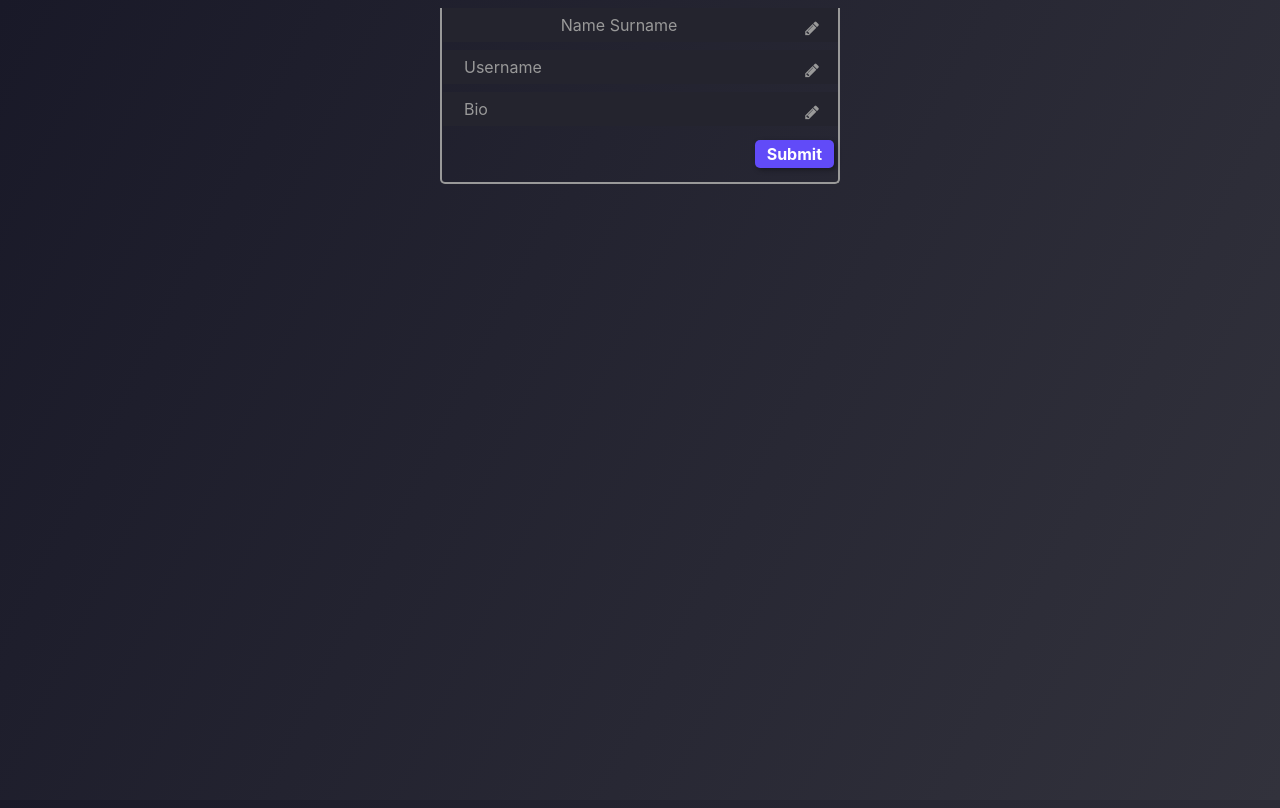
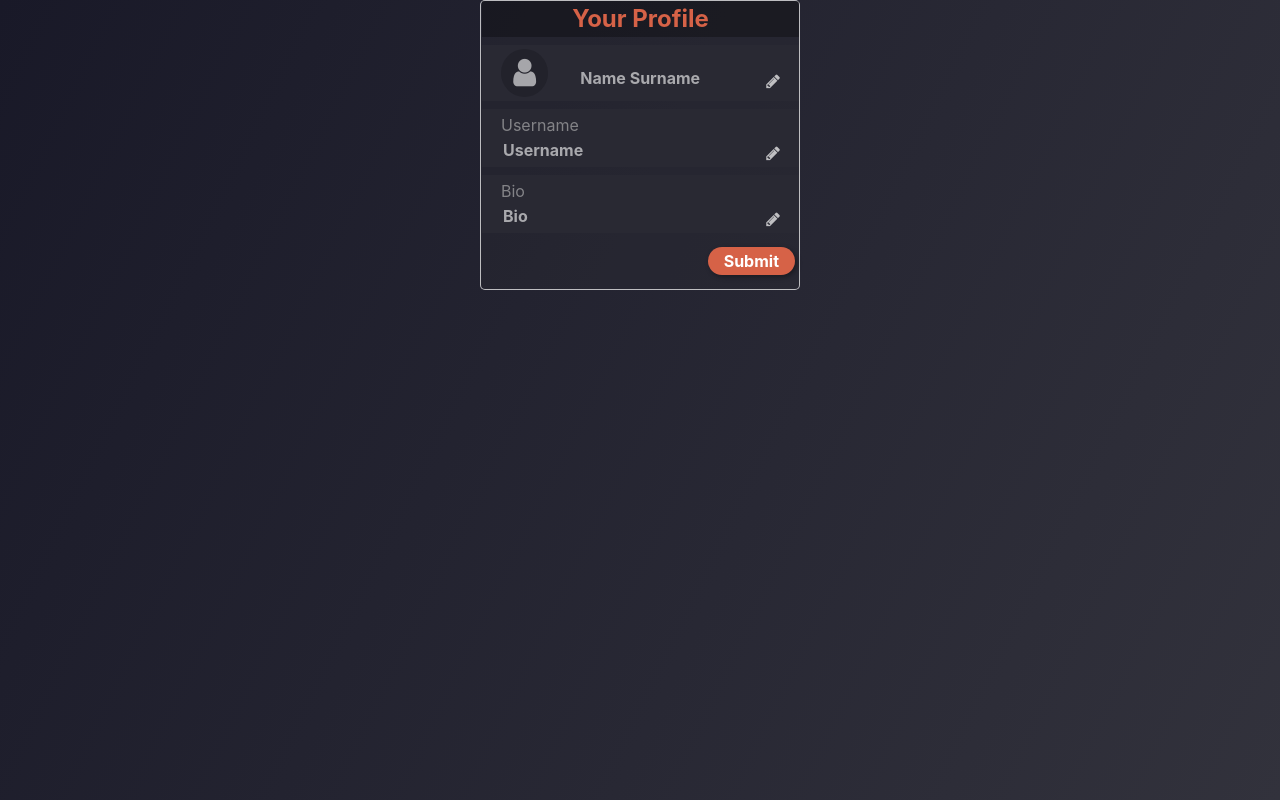
Before and after one commit to TrueChat/Frontend, a React (Create React App) app: page /profile in a window 1280 px wide. Built offline with nearby package versions, Linux system fonts and the light colour scheme; the HTML template or start-up script is replaced by a standard one.

Commit message:
added markup

```diff
--- a/src/pages/common/SubmitButton.scss
+++ b/src/pages/common/SubmitButton.scss
@@ -1,11 +1,12 @@
+@import "../styles/Common";
+
 .Submit-button {
   font-weight: bold;
   color: white;
-  background-color: rgba(45, 45, 55, 1);
   box-shadow: rgba(0, 0, 0, 0.35) 2px 2px 5px;
-  background-color: #614BF8;
-  padding: 0.25rem 0.75rem 0.25rem 0.75rem;
-  border-radius: 5px;
+  background-color: $ORANGE;
+  padding: 0.25rem 1rem 0.25rem 1rem;
+  border-radius: 15px;
 
   &:hover {
     cursor: pointer;
--- a/src/pages/profile/ProfilePage.scss
+++ b/src/pages/profile/ProfilePage.scss
@@ -2,12 +2,7 @@
 
 .Profile-page {
   .form-container {
-    max-width: 25rem;
+    max-width: 20rem;
     margin: 0 auto;
-    border-bottom: 2px solid $OUTLINE_COLOR;
-    border-right: 2px solid $OUTLINE_COLOR;
-    border-left: 2px solid $OUTLINE_COLOR;
-    border-bottom-left-radius: $BORDER_RADIUS;
-    border-bottom-right-radius: $BORDER_RADIUS;
   }
 }
--- a/src/pages/profile/components/ProfileEditingForm.scss
+++ b/src/pages/profile/components/ProfileEditingForm.scss
@@ -1,14 +1,40 @@
 @import "../../styles/Common";
+@import "~font-awesome/css/font-awesome";
 
 .Profile-editing-form {
   padding-left: 1px;
 
+  border: 0.1rem solid $OUTLINE_COLOR;
+  border-radius: $BORDER_RADIUS;
+  background-color: rgba(45, 45, 51, 0.3);
+
+  .user-image-container {
+    text-align: center;
+    font-size: 2rem;
+    background-color: darken(rgba(41, 41, 51, 1), 3%);
+    color: $TEXT_COLOR;
+    border-radius: 50%;
+    .user-image {
+      @extend .fa;
+      @extend .fa-user;
+    }
+  }
+
+
   .info-row {
-    background-color: lighten($PAGE_BG_COLOR, 0.25%);
     padding: 0.25rem;
+    background-color: rgba(41, 41, 51, 1);
     margin-top: 0.5rem;
     margin-left: 0;
     margin-right: 0;
+
+    .row-title {
+      color: darken($TEXT_COLOR, 25%);
+    }
+  }
+
+  .align-baseline {
+    align-items: baseline;
   }
 
   .row {
@@ -22,4 +48,13 @@
     padding-right: 0.25rem;
     display: block;
   }
+
+  .header {
+    font-size: 1.5rem;
+    text-align: center;
+    position: relative;
+    font-weight: bold;
+    background-color: rgba(0, 0, 0, 0.3);
+    color: $ORANGE;
+  }
 }
--- a/src/pages/profile/components/ProfileEditingForm.tsx
+++ b/src/pages/profile/components/ProfileEditingForm.tsx
@@ -9,9 +9,14 @@ export default class ProfileEditingForm extends React.Component {
   render() {
     return (
       <div className="Profile-editing-form">
-        <div className="row info-row">
+        <div className="header">
+          Your Profile
+        </div>
+        <div className="row info-row align-baseline">
           <div className="col-3">
-            {/* TODO Paste image */}
+            <div className="user-image-container">
+              <i className="user-image" />
+            </div>
           </div>
           <div className="col-9">
             <FormInput value={"Name Surname"} onChange={() => {}}/>
@@ -19,12 +24,18 @@ export default class ProfileEditingForm extends React.Component {
         </div>
         <div className="row info-row">
           <div className="col-12">
-            <FormInput onChange={() => {}} value={"Username"} />
+            <div className="row-title">Username</div>
+            <div>
+              <FormInput onChange={() => {}} value={"Username"} />
+            </div>
           </div>
         </div>
         <div className="row info-row">
           <div className="col-12">
-            <FormInput onChange={() => {}} value={"Bio"} />
+            <div className="row-title">Bio</div>
+            <div>
+              <FormInput onChange={() => {}} value={"Bio"} />
+            </div>
           </div>
         </div>
         <div className="row submit-container text-right">
--- a/src/pages/profile/components/form-inputs/FormInput.scss
+++ b/src/pages/profile/components/form-inputs/FormInput.scss
@@ -8,12 +8,13 @@
   .input {
     background-color: transparent;
     border: 0;
-    color: $OUTLINE_COLOR;
+    color: $TEXT_COLOR;
     width: 100%;
+    font-weight: bold;
 
     &.focus {
       outline-width: 0;
-      border-bottom: 1px solid rgb(255, 140, 0);
+      border-bottom: 0.1rem solid $ORANGE;
     }
   }
 
--- a/src/pages/styles/Common.scss
+++ b/src/pages/styles/Common.scss
@@ -1,4 +1,6 @@
-$OUTLINE_COLOR: rgb(153, 153, 153);
+$OUTLINE_COLOR: rgba(255, 255, 255, 0.7);
+$TEXT_COLOR: rgba(255, 255, 255, 0.6);
+$ORANGE: #D66247;
 $BORDER_RADIUS: 5px;
 
 $PAGE_BG_COLOR: rgba(35, 35, 45, 1);
```
